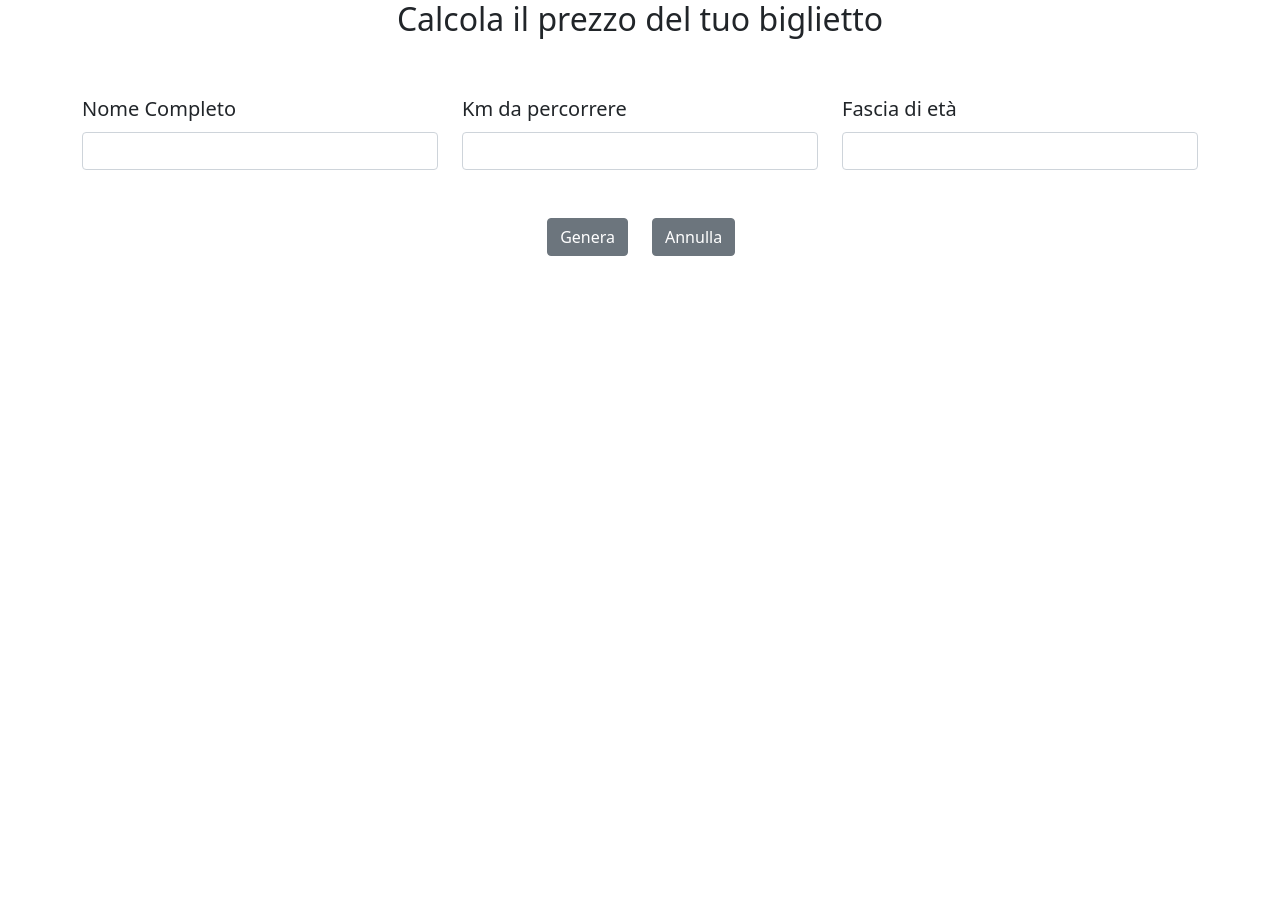
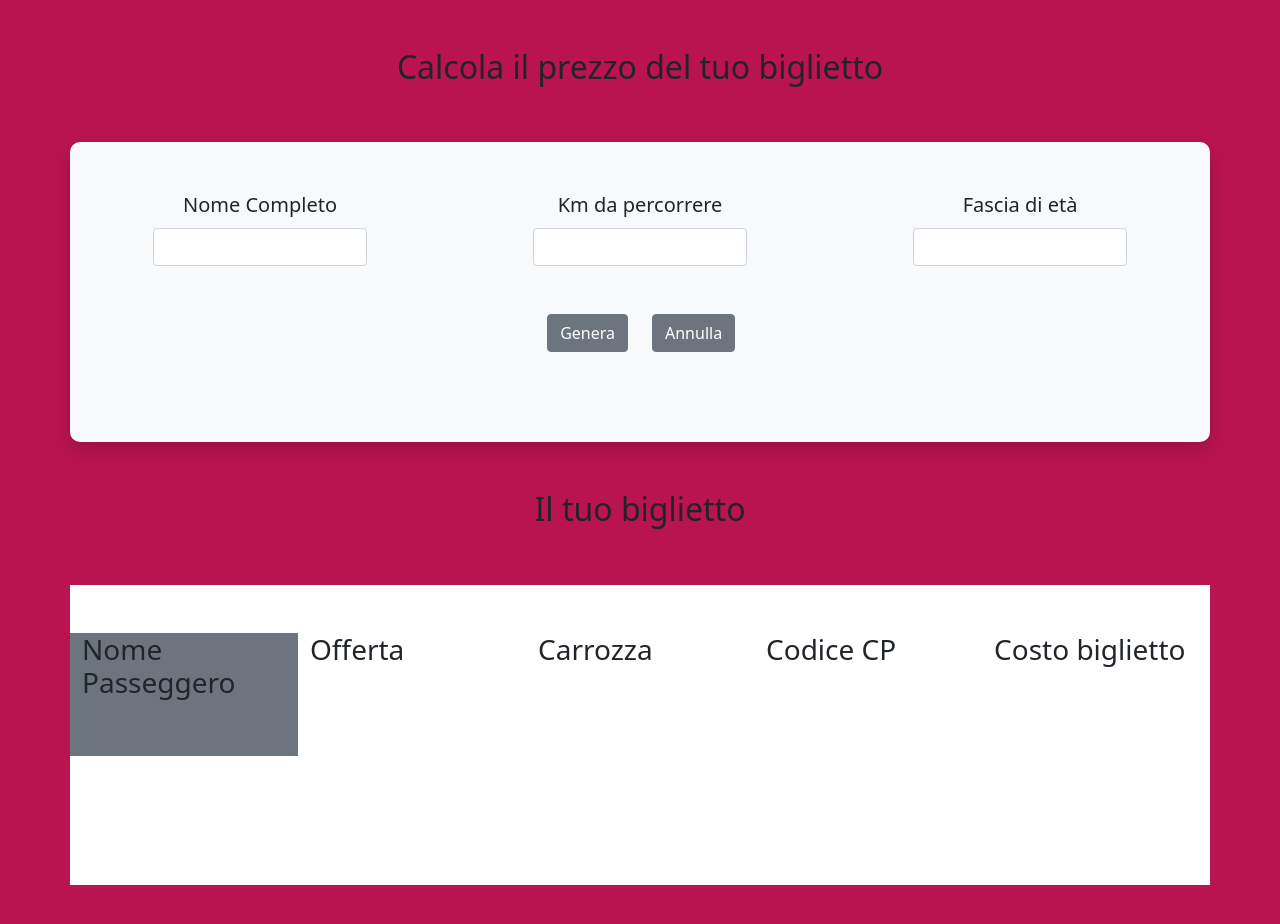
Before and after one commit to EngeneerProgram/js-biglietto-treno-form, a plain HTML site: page index.html in a window 1280 px wide. Before the commit the page ends 800 px from the top, so only its background shows below. Drawn offline with nearby package versions, Linux system fonts and the light colour scheme.

Commit message:
Implementazione javascript

```diff
--- a/assets/css/style.css
+++ b/assets/css/style.css
@@ -13,3 +13,23 @@
     height: 200px;
     background-color: red;
 }
+
+.background{
+    background-color: rgba(185, 20, 80, 1);
+}
+
+.form-control{
+    width: 60%;
+}
+
+
+.shadow{
+
+    border-radius: 10px;
+    box-shadow: 0 0 10px black;
+
+}
+
+.biglietto{
+    background-color: white;
+}
--- a/assets/javascript/main.js
+++ b/assets/javascript/main.js
@@ -0,0 +1,16 @@
+//1 step: Creiamo l'azione onCLick al bottone
+
+document.getElementById("mybutton").onclick= function(){
+
+    //Estrapoliamo il nome con un controllo : Se non il nome non viene Inserito il Programma non prosegue e lancia un allert
+    var nome = document.getElementById("nome").value;
+    if(nome == 0){
+        alert("Sei pregato di inserire tutti i dati correttamente");
+    }else{
+        console.log(nome);
+        document.getElementById("nome_passeggero").innerHTML=(nome);
+    }
+
+
+
+}
--- a/index.html
+++ b/index.html
@@ -6,36 +6,57 @@
     <link rel="stylesheet" href="./assets/css/style.css">
 </head>
 <body>
-    <div class="container-fluid ">
-        <h2 class="text-center ">Calcola il prezzo del tuo biglietto</h2>
-        <div class="container pt-5 ">
+    <div class="container-fluid background pt-5 pb-5">
+        <h2 class="text-center pb-5">Calcola il prezzo del tuo biglietto</h2>
+        <div class="container shadow bg-light pt-5 ">
             <div class="row row-col-3">
-                <div class="col">
-                    <label for="validationCustom01" class="form-label fs-5">Nome Completo</label>
-                    <input type="text" class="form-control" id="validationCustom01" required>
+                <div class="col d-flex align-items-center flex-column">
+                    <label for="validationCustom01" class="form-label  fs-5">Nome Completo</label>
+                    <input type="text" id="nome" class="form-control" id="validationCustom01" required>
 
                 </div>
-                <div class="col">
+                <div class="col d-flex align-items-center flex-column">
                     <label for="validationCustom01" class="form-label fs-5">Km da percorrere</label>
                     <input type="text" class="form-control" id="validationCustom01" required>
                 </div>
-                <div class="col">
+                <div class="col d-flex align-items-center flex-column">
                     <label for="validationCustom01" class="form-label fs-5">Fascia di età</label>
                     <input type="number" class="form-control" id="validationCustom01" required>
                 </div>
             </div>
             <div class="row row-col-1 pt-5">
                 <div class="col text-end">
-                    <button type="button" class="btn btn-secondary  gx-5 sposta">Genera</button>
+                    <button type="button" id="mybutton" class="btn btn-secondary  gx-5 sposta">Genera</button>
                 </div>
                 <div class="col text-start">
                     <button type="button" class="btn btn-secondary gx-5 sposta">Annulla</button>
                 </div>
             </div>
         </div>
-
-        <div class="container">
-
+        <h2 class="text-center pt-5 pb-5">Il tuo biglietto</h2>
+        <div class="container biglietto pt-5">
+            <div class="row row-col-4">
+                <div class="col bg-secondary ">
+                    <h3>Nome <br> Passeggero</h3>
+                    <div class="pt-5 text-center text-uppercase" id="nome_passeggero"></div>
+                </div>
+                <div class="col">
+                    <h3>Offerta</h3>
+                    <div id="sconto"></div>
+                </div>
+                <div class="col">
+                    <h3>Carrozza</h3>
+                    <div id"carrozza"></div>
+                </div>
+                <div class="col">
+                    <h3>Codice CP</h3>
+                    <div id="codice"></div>
+                </div>
+                <div class="col">
+                    <h3>Costo biglietto</h3>
+                    <div id="costo"></div>
+                </div>
+            </div>
         </div>
 
     </div>
```
